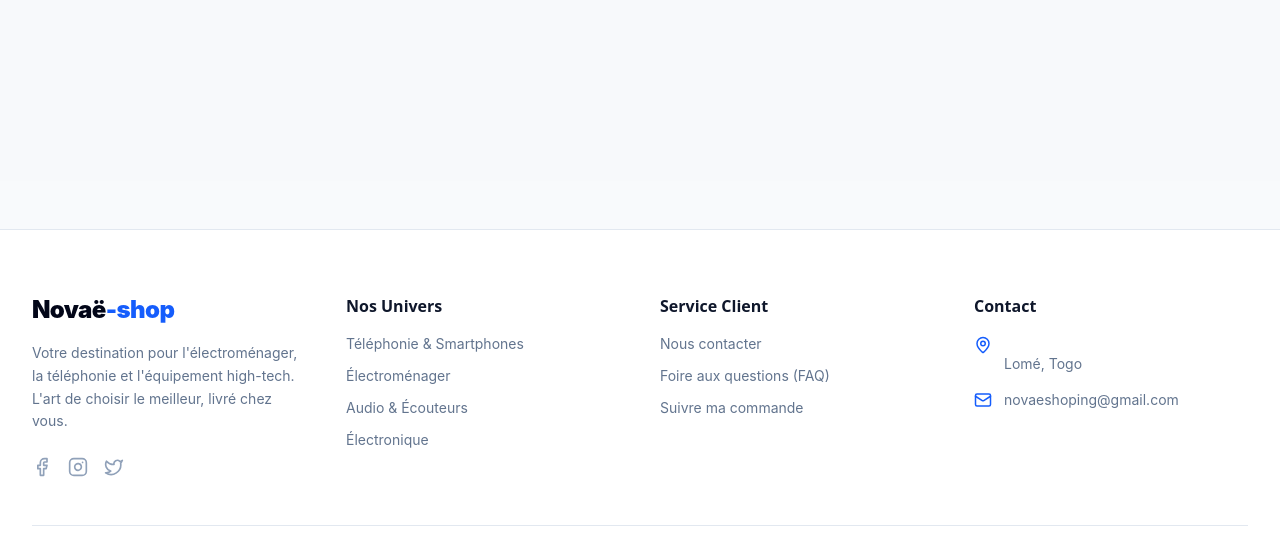
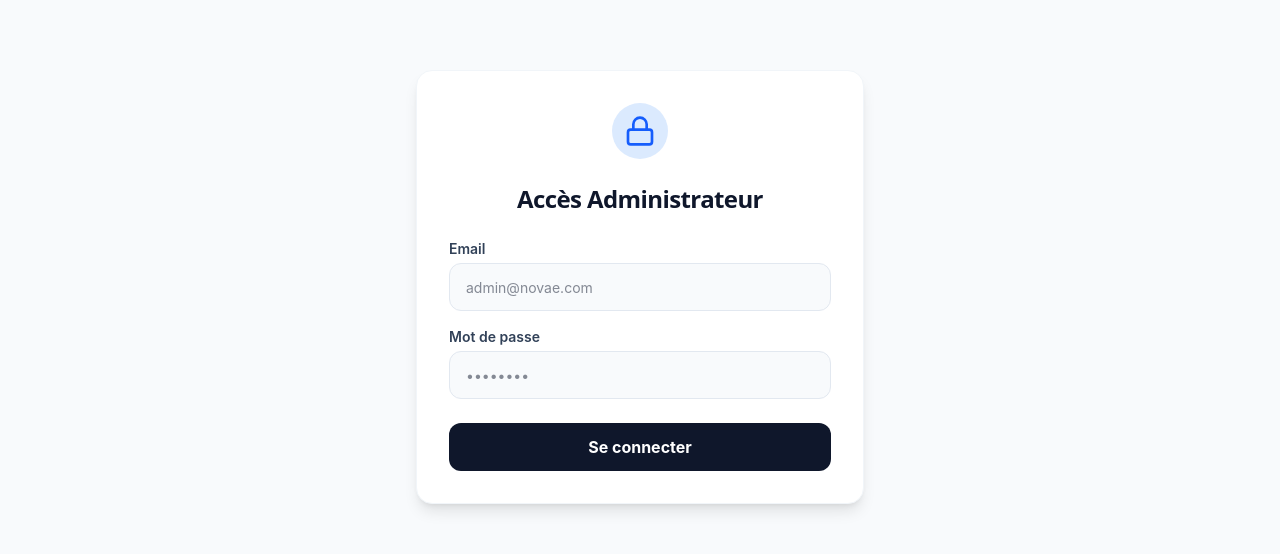
Before and after one commit to BriceJosh/novae-shop, a React (Vite) app: page /admin-login in a window 1280 px wide. Shown: the part 194-748 px from the top of the page. Built offline with nearby package versions, Linux system fonts and the light colour scheme; no server answers.

Commit message:
Mise à jour du contenu et des fichiers

```diff
--- a/src/App.jsx
+++ b/src/App.jsx
@@ -1,3 +1,4 @@
+// App.jsx
 import React, { useState } from 'react';
 import { BrowserRouter as Router, Routes, Route } from 'react-router-dom';
 import About from './pages/About';
@@ -7,7 +8,11 @@ import ScrollToTop from './components/ScrollToTop';
 // Importation de nos composants globaux
 import Navbar from './components/Navbar';
 import CartSidebar from './components/CartSidebar';
-import Footer from './components/Footer'; // Ajout de l'import du Footer
+import Footer from './components/Footer';
+
+// Importation de la protection et du login admin
+import ProtectedRoute from './components/ProtectedRoute';
+import AdminLogin from './pages/AdminLogin';
 
 // Importation de toutes nos pages
 import Home from './pages/Home';
@@ -20,18 +25,14 @@ import Engagements from './pages/Engagements';
 import ContactPartenaires from './pages/ContactPartenaires';
 
 function App() {
-  // Cet état gère l'ouverture et la fermeture du volet du panier
   const [isCartOpen, setIsCartOpen] = useState(false);
 
   return (
     <Router>
       <div className="min-h-screen bg-slate-50 text-slate-900 flex flex-col relative">
 
-        {/* 1. Barre de navigation globale */}
         <Navbar onCartClick={() => setIsCartOpen(true)} />
 
-        {/* 2. Zone principale d'affichage des pages */}
-        {/* Modification : Utilisation de flex-grow au lieu de min-h-screen */}
         <main className="flex-grow bg-slate-50/50 dark:bg-slate-950 transition-colors duration-300">
           <Routes>
             <Route path="/" element={<Home />} />
@@ -41,16 +42,26 @@ function App() {
             <Route path="/about" element={<About />} />
             <Route path="/contact" element={<Contact />} />
             <Route path="/login" element={<AuthPage />} />
-            <Route path="/admin" element={<AdminPage />} />
             <Route path="/engagements" element={<Engagements />} />
             <Route path="/contact-partenaires" element={<ContactPartenaires />} />
+
+            {/* Nouvelle route pour la connexion admin */}
+            <Route path="/admin-login" element={<AdminLogin />} />
+
+            {/* Route Admin désormais protégée */}
+            <Route
+              path="/admin"
+              element={
+                <ProtectedRoute>
+                  <AdminPage />
+                </ProtectedRoute>
+              }
+            />
           </Routes>
         </main>
 
-        {/* 3. Le Footer (Pied de page global) */}
         <Footer />
 
-        {/* 4. Le volet latéral du panier */}
         <CartSidebar isOpen={isCartOpen} onClose={() => setIsCartOpen(false)} />
 
       </div>
--- /dev/null
+++ b/src/components/ProtectedRoute.jsx
@@ -0,0 +1,16 @@
+// src/components/ProtectedRoute.jsx
+import React from 'react';
+import { Navigate } from 'react-router-dom';
+
+export default function ProtectedRoute({ children }) {
+  // On vérifie la présence du token de l'administrateur dans le stockage local
+  const token = localStorage.getItem('adminToken');
+
+  // Si aucun token n'est trouvé, on redirige vers la page de connexion admin
+  if (!token) {
+    return <Navigate to="/admin-login" replace />;
+  }
+
+  // Si le token est présent, on affiche le composant enfant (AdminPage)
+  return children;
+}
--- /dev/null
+++ b/src/pages/AdminLogin.jsx
@@ -0,0 +1,105 @@
+// src/pages/AdminLogin.jsx
+import React, { useState } from 'react';
+import { useNavigate } from 'react-router-dom';
+import { Lock } from 'lucide-react';
+
+export default function AdminLogin() {
+  const [email, setEmail] = useState('');
+  const [password, setPassword] = useState('');
+  const [error, setError] = useState('');
+  const [isLoading, setIsLoading] = useState(false);
+  const navigate = useNavigate();
+
+  // URL de ton backend (qui est sur Render)
+  const BACKEND_URL = import.meta.env.VITE_API_URL || "http://localhost:5000";
+
+  const handleLogin = async (e) => {
+    e.preventDefault();
+    setIsLoading(true);
+    setError('');
+
+    try {
+      // 🛠️ MODIFICATION ICI : On remplace /api/admin/login par /api/auth/login
+      const response = await fetch(`${BACKEND_URL}/api/auth/login`, {
+        method: 'POST',
+        headers: {
+          'Content-Type': 'application/json',
+        },
+        body: JSON.stringify({ email, password }),
+      });
+
+      const data = await response.json();
+
+      if (response.ok) {
+        // Succès : on enregistre le token renvoyé par le backend
+        localStorage.setItem('adminToken', data.token);
+        // On redirige vers le tableau de bord
+        navigate('/admin');
+      } else {
+        // Erreur : identifiants incorrects
+        setError(data.message || 'Identifiants incorrects');
+      }
+    } catch (err) {
+      setError('Erreur de connexion au serveur.');
+      console.error(err);
+    } finally {
+      setIsLoading(false);
+    }
+  };
+
+  return (
+    <div className="min-h-screen flex items-center justify-center bg-slate-50 dark:bg-slate-950 px-4">
+      <div className="w-full max-w-md bg-white dark:bg-slate-900 p-8 rounded-2xl shadow-lg border border-slate-100 dark:border-slate-800">
+        <div className="flex justify-center mb-6">
+          <div className="bg-blue-100 dark:bg-blue-900/30 p-3 rounded-full text-blue-600 dark:text-blue-400">
+            <Lock size={32} />
+          </div>
+        </div>
+
+        <h2 className="text-2xl font-black text-center text-slate-900 dark:text-white mb-6 tracking-tight">
+          Accès Administrateur
+        </h2>
+
+        {error && (
+          <div className="bg-red-50 dark:bg-red-900/20 text-red-600 dark:text-red-400 p-3 rounded-lg text-sm text-center mb-4 border border-red-100 dark:border-red-800/30">
+            {error}
+          </div>
+        )}
+
+        <form onSubmit={handleLogin} className="space-y-4">
+          <div>
+            <label className="block text-sm font-semibold text-slate-700 dark:text-slate-300 mb-1">Email</label>
+            <input
+              type="email"
+              required
+              value={email}
+              onChange={(e) => setEmail(e.target.value)}
+              className="w-full h-12 px-4 rounded-xl border border-slate-200 dark:border-slate-700 focus:outline-none focus:border-blue-600 focus:ring-1 focus:ring-blue-600 bg-slate-50 dark:bg-slate-800 text-slate-900 dark:text-white text-sm"
+              placeholder="admin@novae.com"
+            />
+          </div>
+
+          <div>
+            <label className="block text-sm font-semibold text-slate-700 dark:text-slate-300 mb-1">Mot de passe</label>
+            <input
+              type="password"
+              required
+              value={password}
+              onChange={(e) => setPassword(e.target.value)}
+              className="w-full h-12 px-4 rounded-xl border border-slate-200 dark:border-slate-700 focus:outline-none focus:border-blue-600 focus:ring-1 focus:ring-blue-600 bg-slate-50 dark:bg-slate-800 text-slate-900 dark:text-white text-sm"
+              placeholder="••••••••"
+            />
+          </div>
+
+          <button
+            type="submit"
+            disabled={isLoading}
+            className="w-full bg-slate-900 hover:bg-slate-800 dark:bg-blue-600 dark:hover:bg-blue-700 text-white font-bold h-12 rounded-xl transition-colors mt-2"
+          >
+            {isLoading ? 'Connexion...' : 'Se connecter'}
+          </button>
+        </form>
+      </div>
+    </div>
+  );
+}
```
